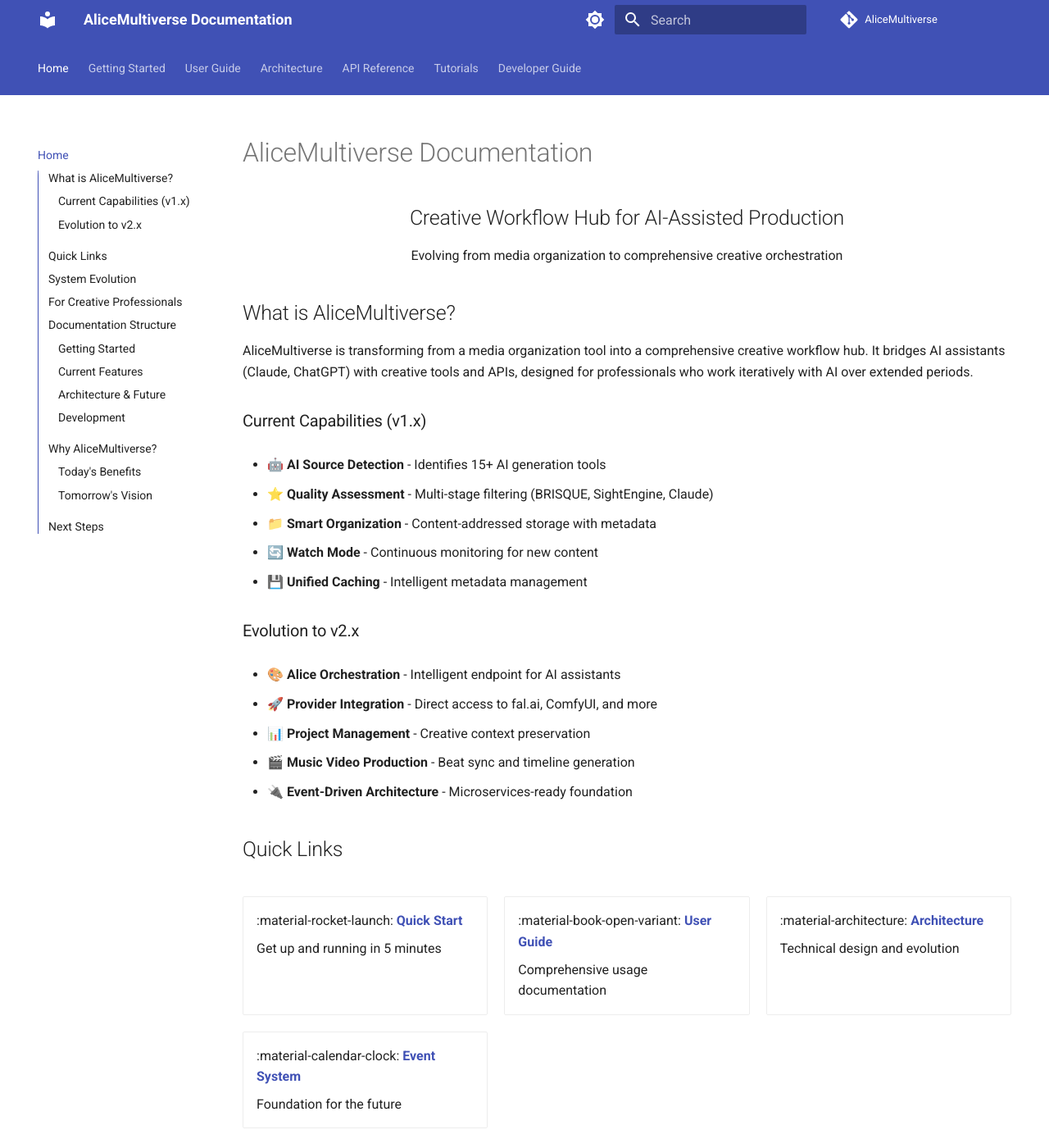
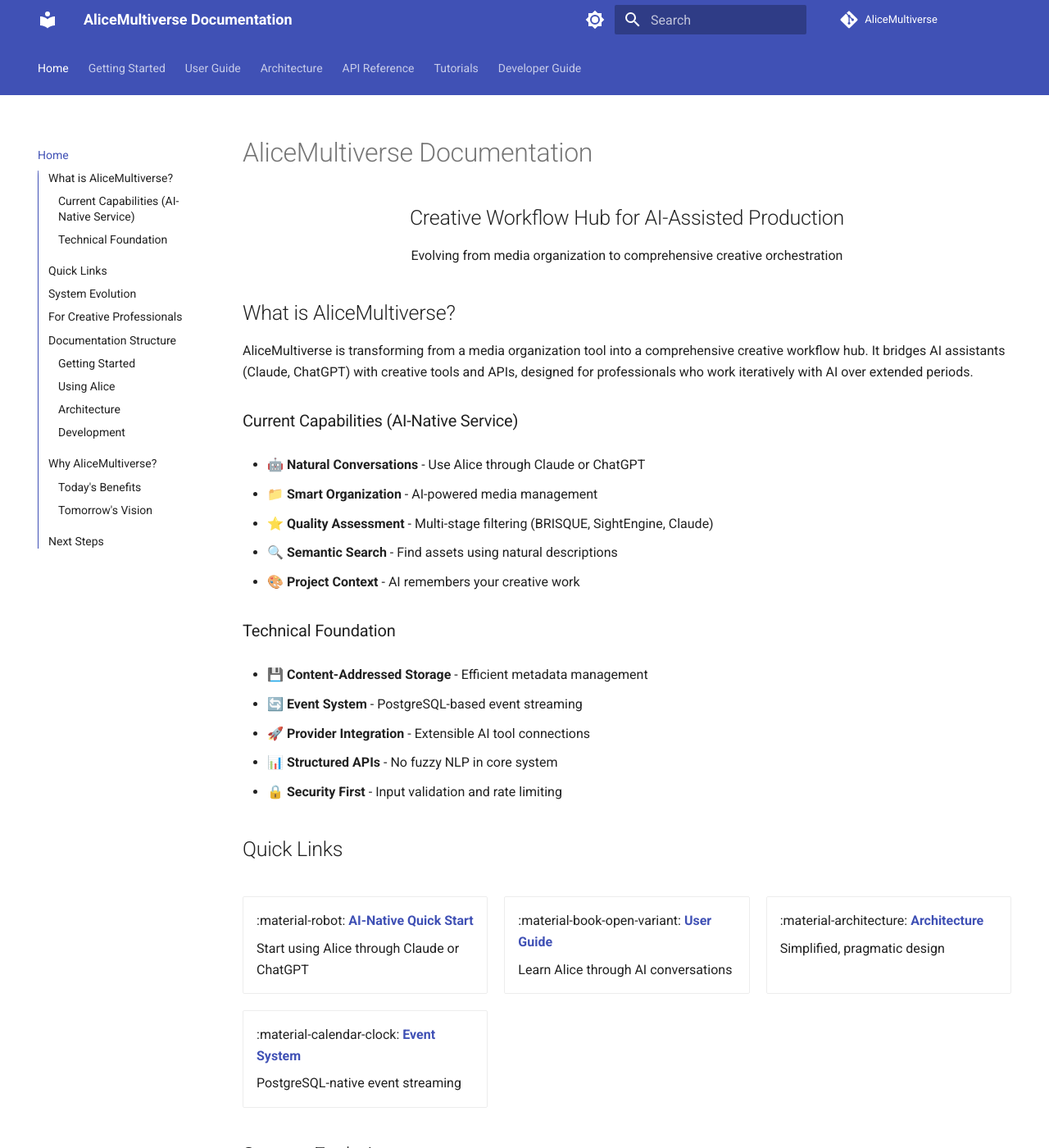
Before and after one commit to sandrom/AliceMultiverse, an MkDocs documentation site: the page built from docs/index.md, in a window 1280 px wide and 1400 px high. Shown: the whole window at 82% size. Built offline with MkDocs 1.6.1 and Material for MkDocs 9.7.7, drawn with Linux system fonts in a browser that asks for light colours; comment, search, counter and statistics services are not loaded; the version menu is left out; some of the changed text lies outside the part shown.

Commit message:
Update documentation to reflect AI-native architecture
- Create AI-Native Quick Start Guide showing conversation examples
- Update main docs index to emphasize AI-first approach
- Revise architecture diagram to show security and API layers
- Mark legacy CLI quickstart as deprecated
- Update navigation to prioritize AI conversations over CLI
- Add architecture simplification to CHANGELOG
- Update system diagram from CLI-focused to AI-native
- Emphasize natural language interaction throughout
- Document simplified PostgreSQL event system
- Highlight security features (validation, rate limiting)
- All docs now reflect that CLI is for debugging only

````diff
--- a/docs/index.md
+++ b/docs/index.md
@@ -9,39 +9,39 @@
 
 AliceMultiverse is transforming from a media organization tool into a comprehensive creative workflow hub. It bridges AI assistants (Claude, ChatGPT) with creative tools and APIs, designed for professionals who work iteratively with AI over extended periods.
 
-### Current Capabilities (v1.x)
-- 🤖 **AI Source Detection** - Identifies 15+ AI generation tools
+### Current Capabilities (AI-Native Service)
+- 🤖 **Natural Conversations** - Use Alice through Claude or ChatGPT
+- 📁 **Smart Organization** - AI-powered media management
 - ⭐ **Quality Assessment** - Multi-stage filtering (BRISQUE, SightEngine, Claude)
-- 📁 **Smart Organization** - Content-addressed storage with metadata
-- 🔄 **Watch Mode** - Continuous monitoring for new content
-- 💾 **Unified Caching** - Intelligent metadata management
+- 🔍 **Semantic Search** - Find assets using natural descriptions
+- 🎨 **Project Context** - AI remembers your creative work
 
-### Evolution to v2.x
-- 🎨 **Alice Orchestration** - Intelligent endpoint for AI assistants
-- 🚀 **Provider Integration** - Direct access to fal.ai, ComfyUI, and more
-- 📊 **Project Management** - Creative context preservation
-- 🎬 **Music Video Production** - Beat sync and timeline generation
-- 🔌 **Event-Driven Architecture** - Microservices-ready foundation
+### Technical Foundation
+- 💾 **Content-Addressed Storage** - Efficient metadata management
+- 🔄 **Event System** - PostgreSQL-based event streaming
+- 🚀 **Provider Integration** - Extensible AI tool connections
+- 📊 **Structured APIs** - No fuzzy NLP in core system
+- 🔒 **Security First** - Input validation and rate limiting
 
 ## Quick Links
 
 <div class="grid cards" markdown>
 
-- :material-rocket-launch: **[Quick Start](getting-started/quickstart.md)**
+- :material-robot: **[AI-Native Quick Start](getting-started/quickstart-ai.md)**
 
-    Get up and running in 5 minutes
+    Start using Alice through Claude or ChatGPT
 
 - :material-book-open-variant: **[User Guide](user-guide/index.md)**
 
-    Comprehensive usage documentation
+    Learn Alice through AI conversations
 
 - :material-architecture: **[Architecture](architecture/index.md)**
 
-    Technical design and evolution
+    Simplified, pragmatic design
 
 - :material-calendar-clock: **[Event System](architecture/event-driven-architecture.md)**
 
-    Foundation for the future
+    PostgreSQL-native event streaming
 
 </div>
 
@@ -49,22 +49,28 @@
 
 ```mermaid
 graph TB
-    subgraph "Today - Media Organization"
-        A[📁 Inbox] --> B[🔍 Organizer]
-        B --> C[⭐ Quality]
-        C --> D[📂 Output]
+    subgraph "AI-Native Architecture"
+        A[🤖 AI Assistant] --> B[💬 Natural Language]
+        B --> C[🎨 Alice Structured API]
+        C --> D[📁 Media Organization]
+        C --> E[⭐ Quality Pipeline]
+        C --> F[🔍 Smart Search]
+        D --> G[📂 Organized Assets]
+        E --> G
+        F --> G
     end
 
-    subgraph "Tomorrow - Creative Hub"
-        E[🤖 AI Assistant] --> F[🎨 Alice]
-        F --> G[🚀 Providers]
-        F --> H[📊 Projects]
-        G --> I[🎬 Assets]
+    subgraph "Technical Foundation"
+        H[🗄️ PostgreSQL] --> I[📨 Events]
+        J[💾 Content Storage] --> K[🏷️ Metadata]
+        L[🔒 Validation] --> M[⚡ Rate Limiting]
     end
 
-    B -.->|Events| F
+    C -.->|Structured Queries| H
+    C -.->|Content Hash| J
+    C -.->|Security| L
 
-    style F fill:#ff9999,stroke:#333,stroke-width:4px
+    style C fill:#ff9999,stroke:#333,stroke-width:4px
 ```
 
 ## For Creative Professionals
@@ -82,25 +88,25 @@
 ## Documentation Structure
 
 ### Getting Started
-- **[Quick Start](getting-started/quickstart.md)** - 5-minute setup
-- **[Installation](getting-started/installation.md)** - Detailed setup
+- **[AI-Native Quick Start](getting-started/quickstart-ai.md)** - Start with Claude/ChatGPT
+- **[Installation](getting-started/installation.md)** - Setup guide
 - **[Configuration](getting-started/configuration.md)** - Customization
 
-### Current Features
-- **[Media Organization](user-guide/index.md)** - Core functionality
+### Using Alice
+- **[AI Conversations](user-guide/ai-conversations.md)** - Natural language examples
 - **[Quality Pipeline](user-guide/pipeline-examples.md)** - Assessment stages
 - **[API Keys](user-guide/api-keys.md)** - Service configuration
 
-### Architecture & Future
-- **[System Design](architecture/index.md)** - Current architecture
-- **[Event System](architecture/event-driven-architecture.md)** - Evolution foundation
-- **[Caching Strategy](architecture/caching-strategy.md)** - Performance optimization
-- **[Vision Document](../todo/02%20alice-multiverse-big-refactor-into-a-bigger-scope.md)** - Complete roadmap
+### Architecture
+- **[System Design](architecture/index.md)** - Simplified architecture
+- **[Event System](architecture/event-driven-architecture.md)** - PostgreSQL events
+- **[AI-Native Design](architecture/ai-native-vision.md)** - Design principles
+- **[Simplification](architecture/simplification-plan.md)** - How we reduced complexity
 
 ### Development
 - **[Developer Guide](developer/development.md)** - Contributing
-- **[Event Development](developer/event-system-v2.md)** - Working with events
-- **[API Reference](developer/api-reference.md)** - Module documentation
+- **[Structured API](developer/search-api-specification.md)** - API design
+- **[Security](architecture/adr/ADR-005-code-quality-security-tooling.md)** - Validation & rate limiting
 
 ## Why AliceMultiverse?
 
@@ -118,10 +124,10 @@
 
 ## Next Steps
 
-- 🚀 **New Users**: Start with the [Quick Start Guide](getting-started/quickstart.md)
-- 📸 **Current Users**: Explore [advanced features](user-guide/pipeline-examples.md)
-- 🔧 **Developers**: Check the [event system](architecture/event-driven-architecture.md)
-- 🔮 **Visionaries**: Read the [full vision](../todo/02%20alice-multiverse-big-refactor-into-a-bigger-scope.md)
+- 🤖 **New Users**: Start with the [AI-Native Quick Start](getting-started/quickstart-ai.md)
+- 💬 **Learn by Example**: See [AI Conversation Patterns](user-guide/ai-conversations.md)
+- 🔧 **Developers**: Understand the [Simplified Architecture](architecture/simplification-plan.md)
+- 📊 **Advanced Users**: Configure [Quality Pipelines](user-guide/pipeline-examples.md)
 
 ---
 
````
Also changed, not shown: CHANGELOG.md (+12 -0 lines), ROADMAP.md (+2 -2 lines), docs/architecture/index.md (+32 -27 lines), docs/getting-started/quickstart-ai.md (added, +262 -0 lines), docs/getting-started/quickstart.md (+4 -2 lines).
